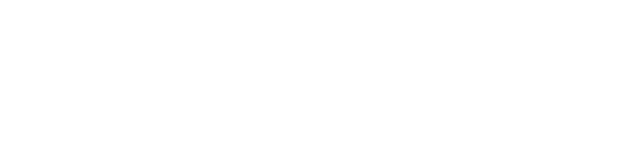
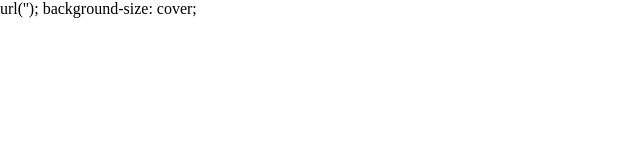
Before and after one commit to STRONGPASSWORDSSS/MovieTicket, a plain HTML site: page index.html in a window 1280 px wide. Shown: the whole page, without its empty margins (0-640 px from the left). Drawn offline with Linux system fonts and the light colour scheme.

Commit message:
Update index.html

```diff
--- a/index.html
+++ b/index.html
@@ -5,7 +5,8 @@
 </head>
 <body>
     <div class="photo-background">
-        <!-- You can add more content here if needed -->
+        url('');
+        background-size: cover;
     </div>
 </body>
 </html>
```
